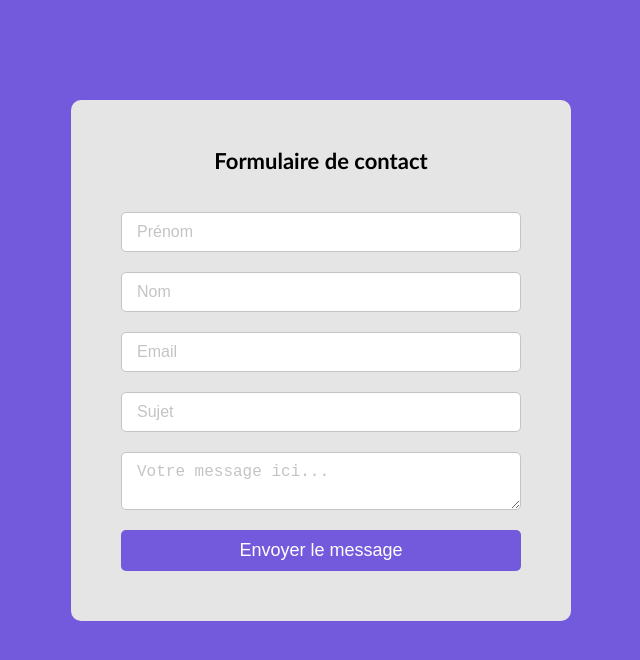
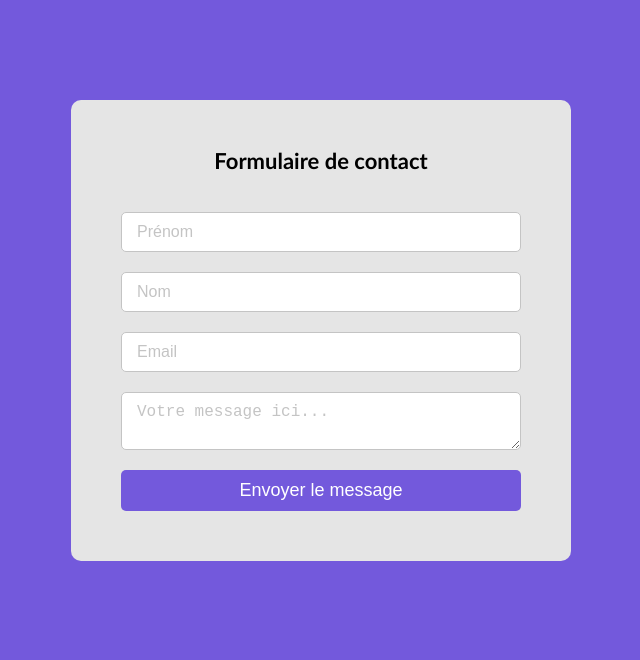
Before and after one commit to cogerard/Form-front, a plain HTML site: page index.html in a window 1280 px wide. Shown: the whole page, without its empty margins (319-959 px from the left). Drawn offline with nearby package versions, Linux system fonts and the light colour scheme.

Commit message:
test new

```diff
--- a/index.html
+++ b/index.html
@@ -29,7 +29,7 @@
         <input type="email" placeholder="Email" id="email" name="email" />
 
         <!-- subject -->
-        <input type="text" placeholder="Sujet" id="subject" name="subject" />
+        <!-- <input type="text" placeholder="Sujet" id="subject" name="subject" /> -->
 
         <!-- message -->
         <textarea
```
